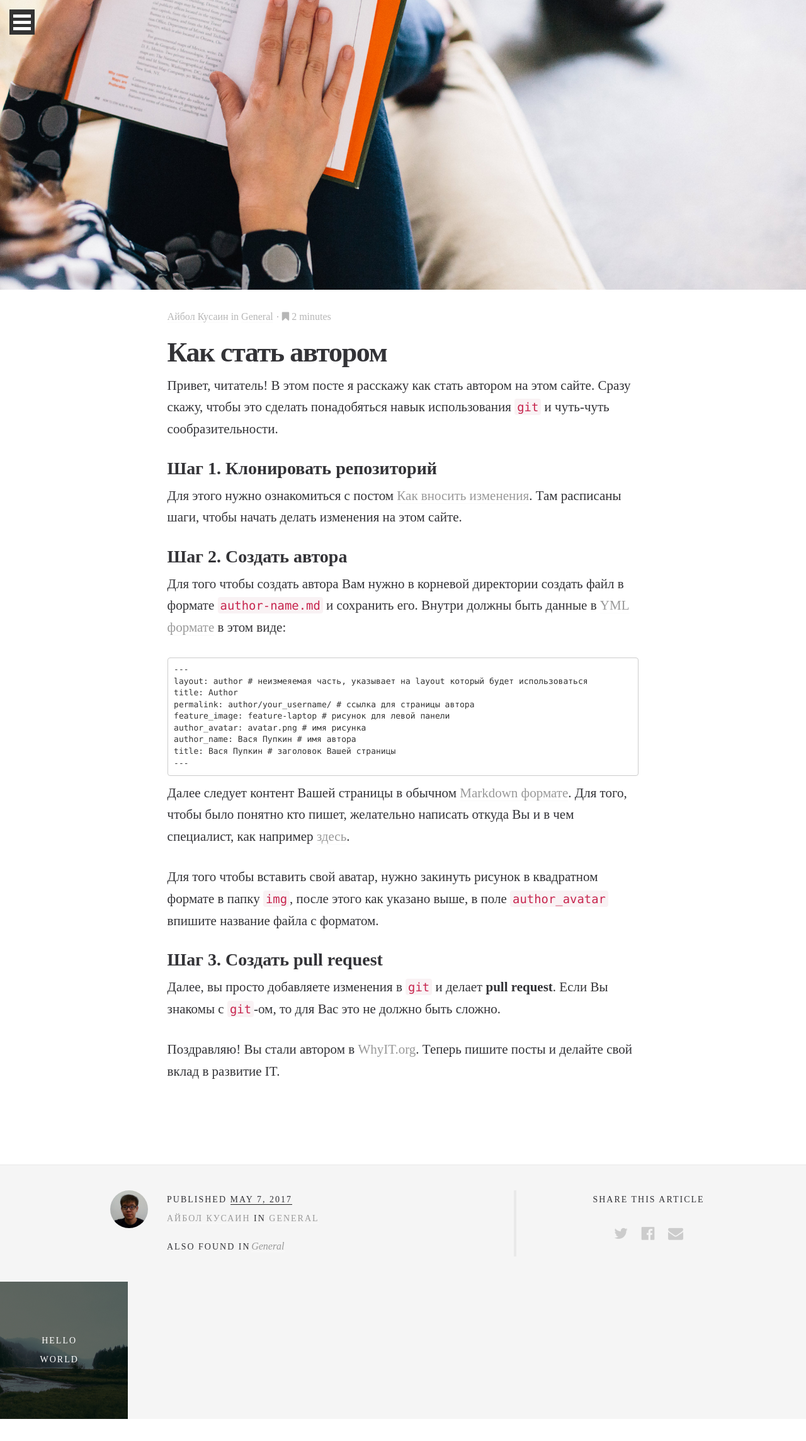
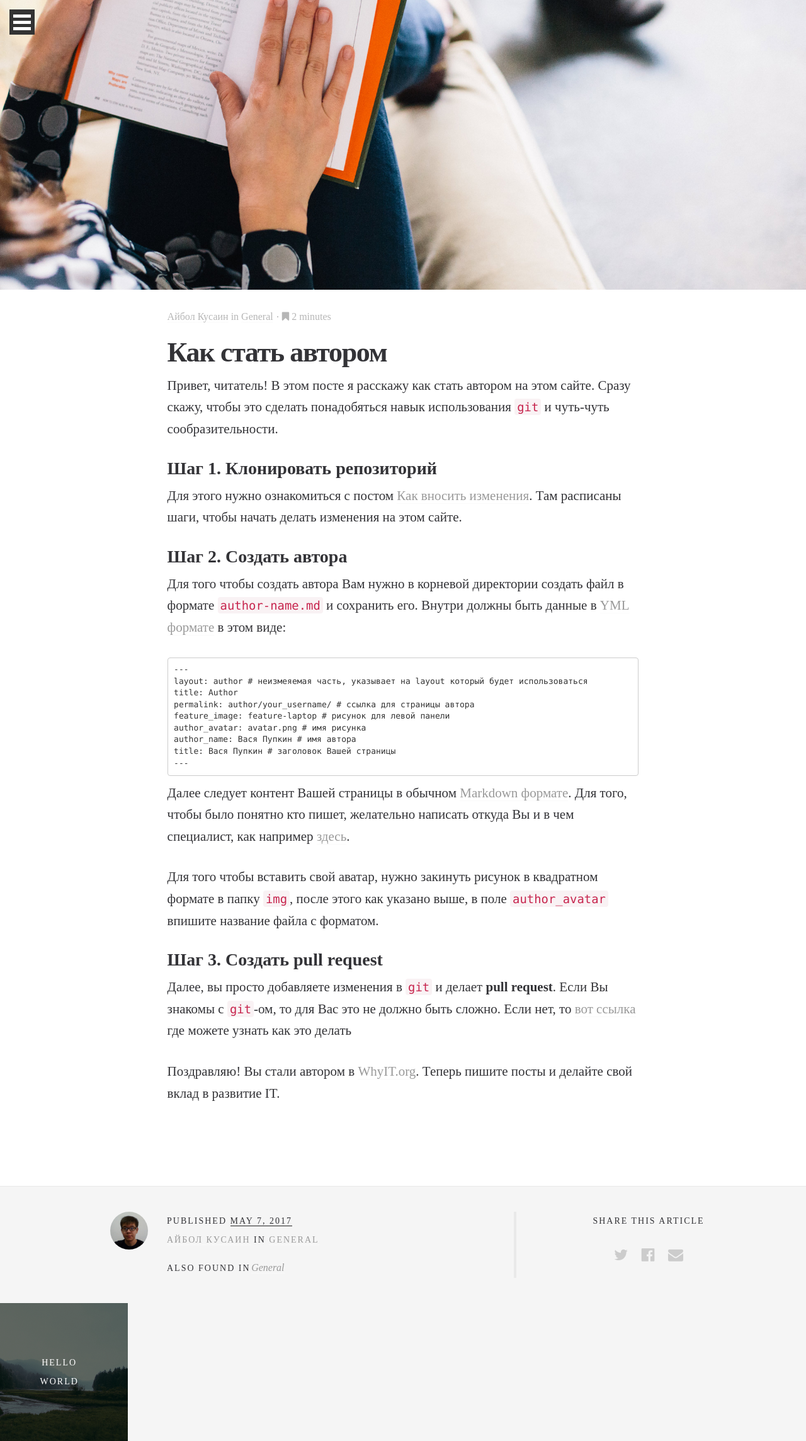
Before and after one commit to datbayev/whyit, a Jekyll site: the page built from _posts/2017-07-26-kak-stat-avtorom.md, in a window 1280 px wide. Shown: the whole page at 63% size. Built offline with Jekyll 4.4.1, drawn with Linux system fonts in a browser that asks for light colours; some web fonts are replaced.

Commit message:
content: Add pull instruction

```diff
--- a/_posts/2017-07-26-kak-stat-avtorom.md
+++ b/_posts/2017-07-26-kak-stat-avtorom.md
@@ -47,7 +47,7 @@
 ## Шаг 3. Создать **pull request**
 
 Далее, вы просто добавляете изменения в `git` и делает **pull request**. Если Вы знакомы с `git`-ом, то для Вас это
-не должно быть сложно.
+не должно быть сложно. Если нет, то [вот ссылка][pull_instruction] где можете узнать как это делать
 
 Поздравляю! Вы стали автором в [WhyIT.org][whyit]. Теперь пишите посты и делайте свой вклад в развитие IT.
 
```
Also changed, not shown: other parts of _posts/2017-07-26-kak-stat-avtorom.md (+1 -0 lines).
